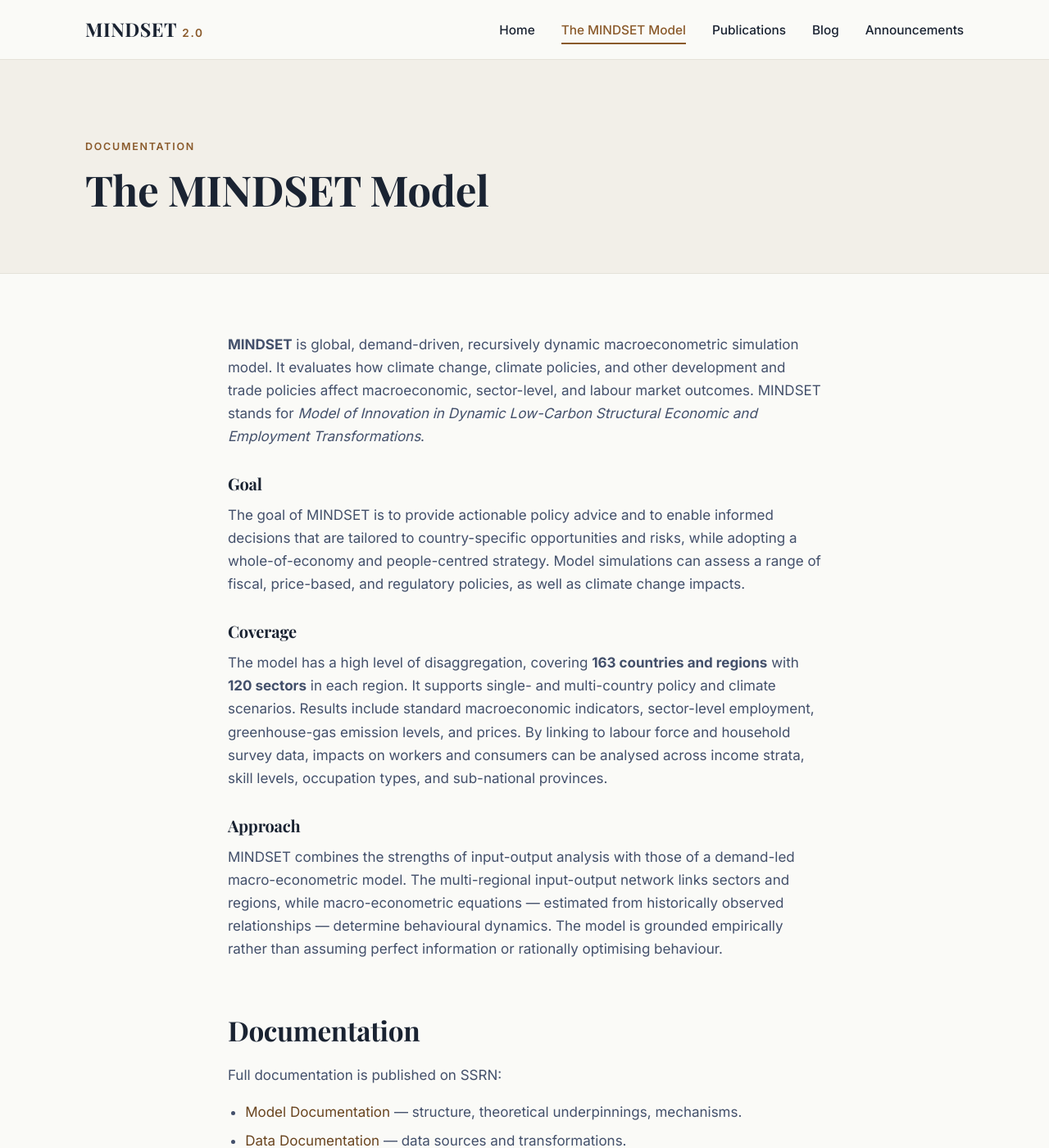
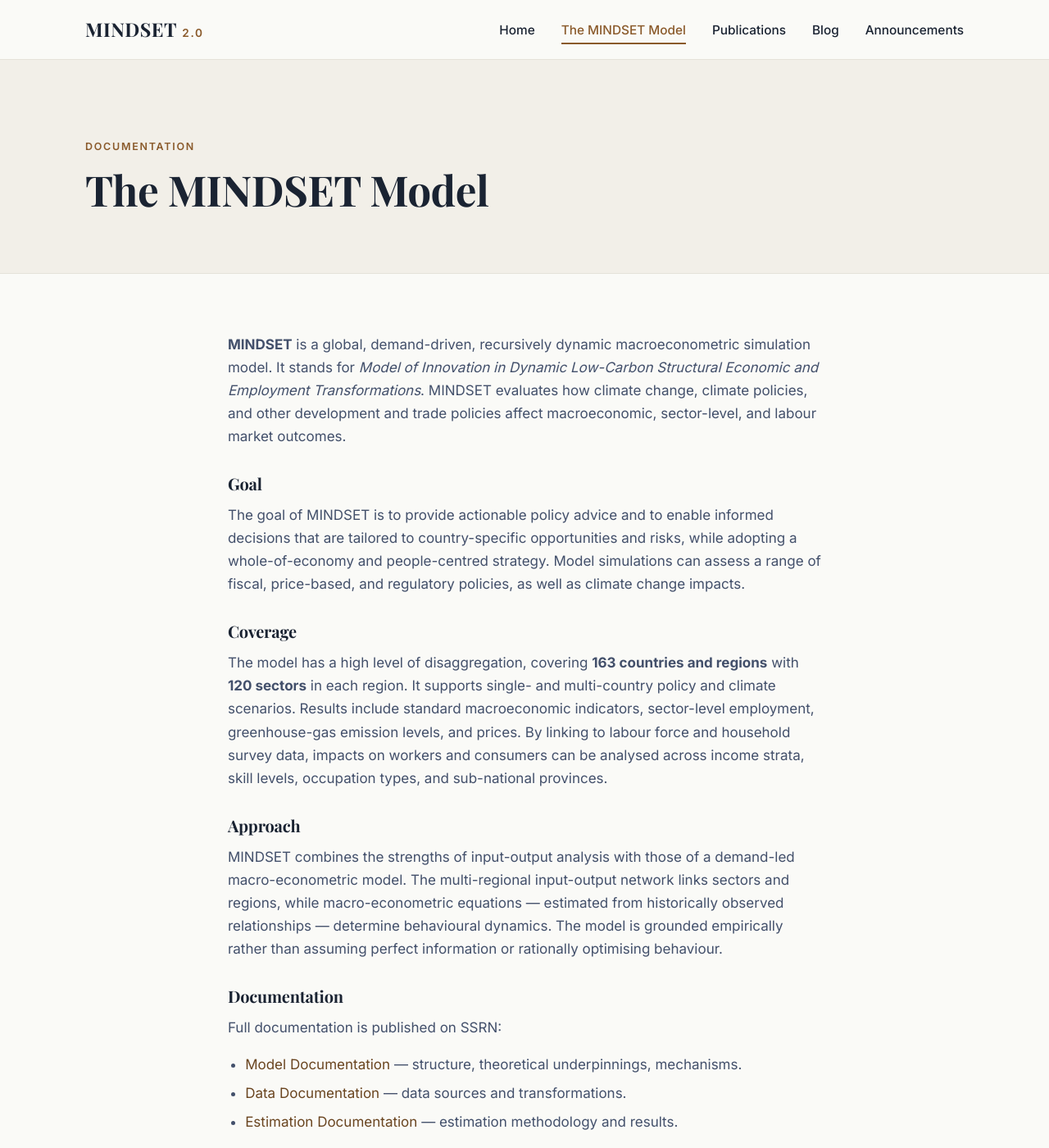
Before and after one commit to binderiya-bya/MINDSET_website, a Jekyll site: the page built from model.md, in a window 1280 px wide and 1400 px high. Shown: the whole window at 82% size. Built offline with Jekyll 4.4.1, drawn with Linux system fonts in a browser that asks for light colours.

Commit message:
update home page

```diff
--- a/assets/css/style.css
+++ b/assets/css/style.css
@@ -118,7 +118,7 @@
   padding: clamp(56px, 9vw, 96px) 0 clamp(48px, 8vw, 88px);
   background:
     radial-gradient(60% 80% at 85% 0%, rgba(138,90,43,.08), transparent 60%),
-    linear-gradient(180deg, var(--bg) 0%, var(--bg-alt) 100%);
+    linear-gradient(180deg, var(--bg-alt) 0%, var(--bg) 100%);
   border-bottom: 1px solid var(--rule);
 }
 .home-hero .eyebrow { margin-bottom: 1.1em; }
--- a/model.md
+++ b/model.md
@@ -5,10 +5,11 @@
 eyebrow: Documentation
 ---
 
-**MINDSET** is global, demand-driven, recursively dynamic macroeconometric simulation model. It evaluates how climate
+**MINDSET** is a global, demand-driven, recursively dynamic macroeconometric simulation model.
+It stands for *Model of Innovation in Dynamic Low-Carbon Structural
+Economic and Employment Transformations*. MINDSET evaluates how climate
 change, climate policies, and other development and trade policies affect
-macroeconomic, sector-level, and labour market outcomes. MINDSET stands for *Model of Innovation in Dynamic Low-Carbon Structural
-Economic and Employment Transformations*.
+macroeconomic, sector-level, and labour market outcomes.
 
 ### Goal
 
@@ -37,7 +38,7 @@
 model is grounded empirically rather than assuming perfect information or
 rationally optimising behaviour.
 
-## Documentation
+### Documentation
 
 Full documentation is published on SSRN:
 
```
